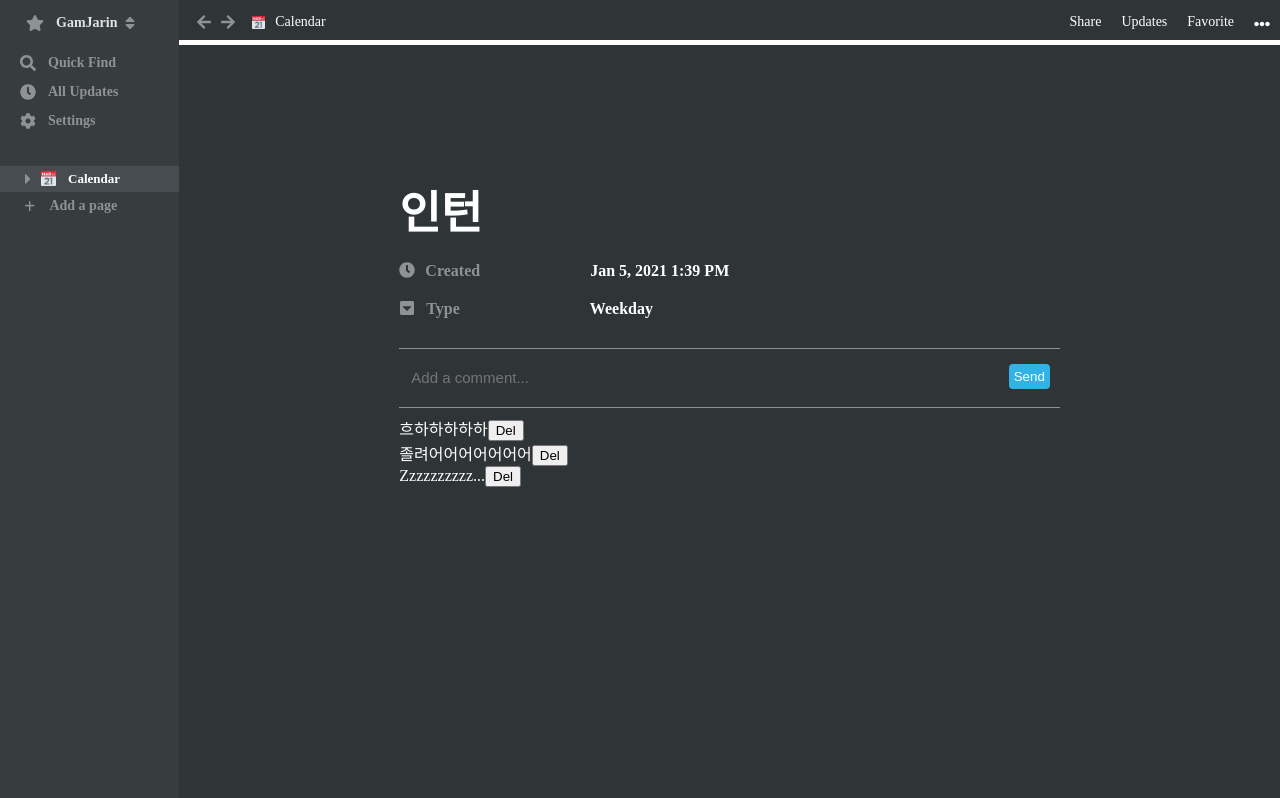
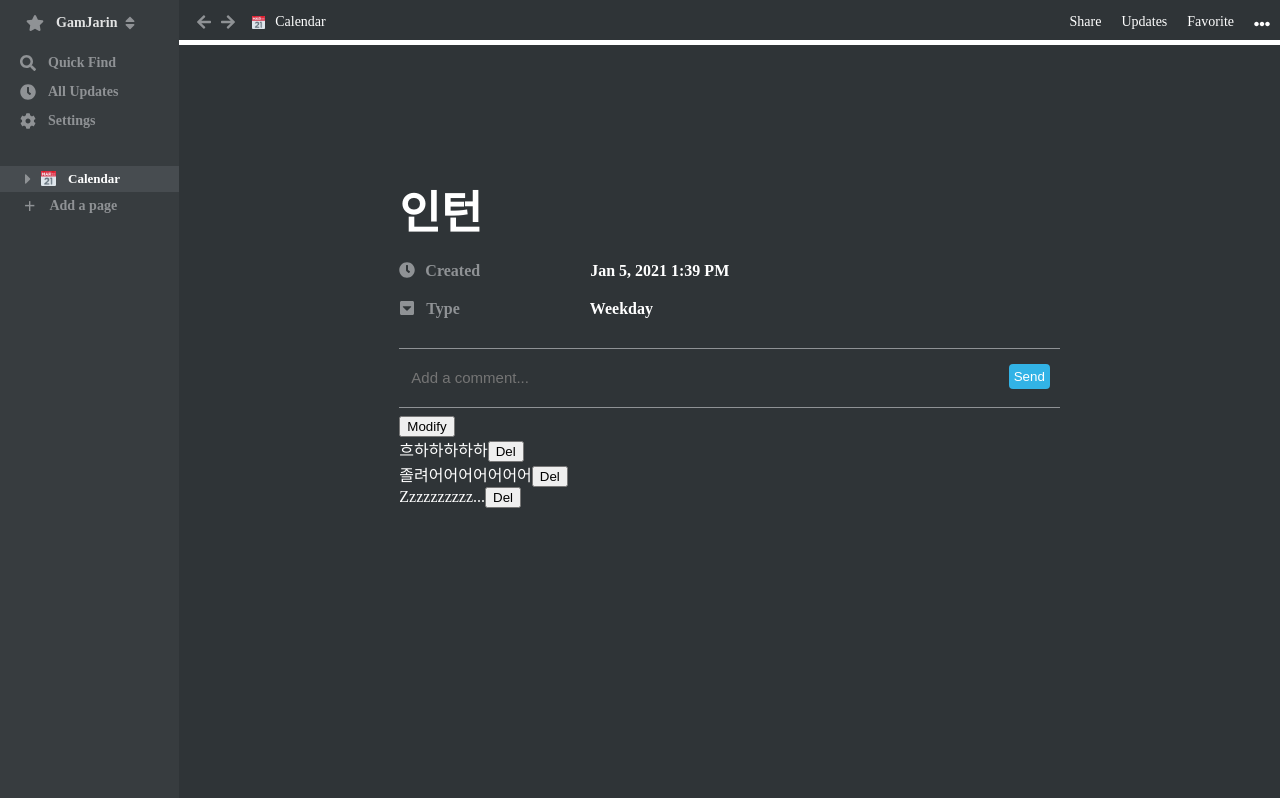
Before and after one commit to JangIBin/Calendar_App, a React (Create React App) app: page /intern in a window 1280 px wide. Shown: the top 798 px of the page. Built offline with nearby package versions, Linux system fonts and the light colour scheme.

Commit message:
조건부렌더링, 데이터 수정

```diff
--- a/src/components/calendar/CalendarApp.js
+++ b/src/components/calendar/CalendarApp.js
@@ -60,7 +60,6 @@ function CalendarApp() {
       }
   	  </div>
     </div>
-
   )
 }
 
--- a/src/components/columns/CommentList.js
+++ b/src/components/columns/CommentList.js
@@ -1,4 +1,4 @@
-import React from 'react';
+import React, { useState, useCallback } from 'react';
 
 function User({ user, onRemove }) {
   return (
@@ -9,14 +9,49 @@ function User({ user, onRemove }) {
   );
 }
 
-function CommentList({ users, onRemove }) {
+function UserModify({ user }) {
+  const [state, setState] = useState({name: user.comment});
+
+  const handleChange = useCallback((e) => {
+    setState({
+      ...state,
+      name:e.target.value
+    });
+  },[]);
+
+  const { name } = state;
+
   return (
     <div>
-      {users.map(user => (
-        <User user={user} key={user.id} onRemove={onRemove} />
-      ))}
+      <input type="text" value={name} onChange={ handleChange }/>
+      <button>Save</button>
     </div>
   );
 }
 
+function CommentList({ users, onRemove }) {
+  const [show, setShow] = useState(true);
+  const toggleShow = () => setShow(!show);
+
+  if (show) {
+    return (
+      <div>
+        <button onClick={toggleShow}>Modify</button>
+        {users.map(user => (
+          <User user={user} key={user.id} onRemove={onRemove} />
+        ))}
+      </div>
+    )
+  } else {
+    return (
+      <div>
+        <button onClick={toggleShow}>Modify</button>
+        {users.map(user => (
+          <UserModify user={user} key={user.id} />
+        ))}
+      </div>
+    )
+  }
+}
+
 export default CommentList;
--- a/src/components/columns/Intern.js
+++ b/src/components/columns/Intern.js
@@ -87,7 +87,8 @@ function Intern() {
               </div>
             </div>
             <AddComment comment={comment} onChange={onChange} onSend={onSend} />
-            <CommentList users={users} onRemove={onRemove}  />
+            {/* onClick 을 사용하여 태그, 버튼 변환후 내용 수정후 세이브 버튼 클릭시 수정된 내용으로 돌아옴 */}
+            <CommentList users={users} onRemove={onRemove} />
           </div>
         </div>
       </div>
```
Also changed, not shown: 1 other file (tests, documents, lock files or other folders).
